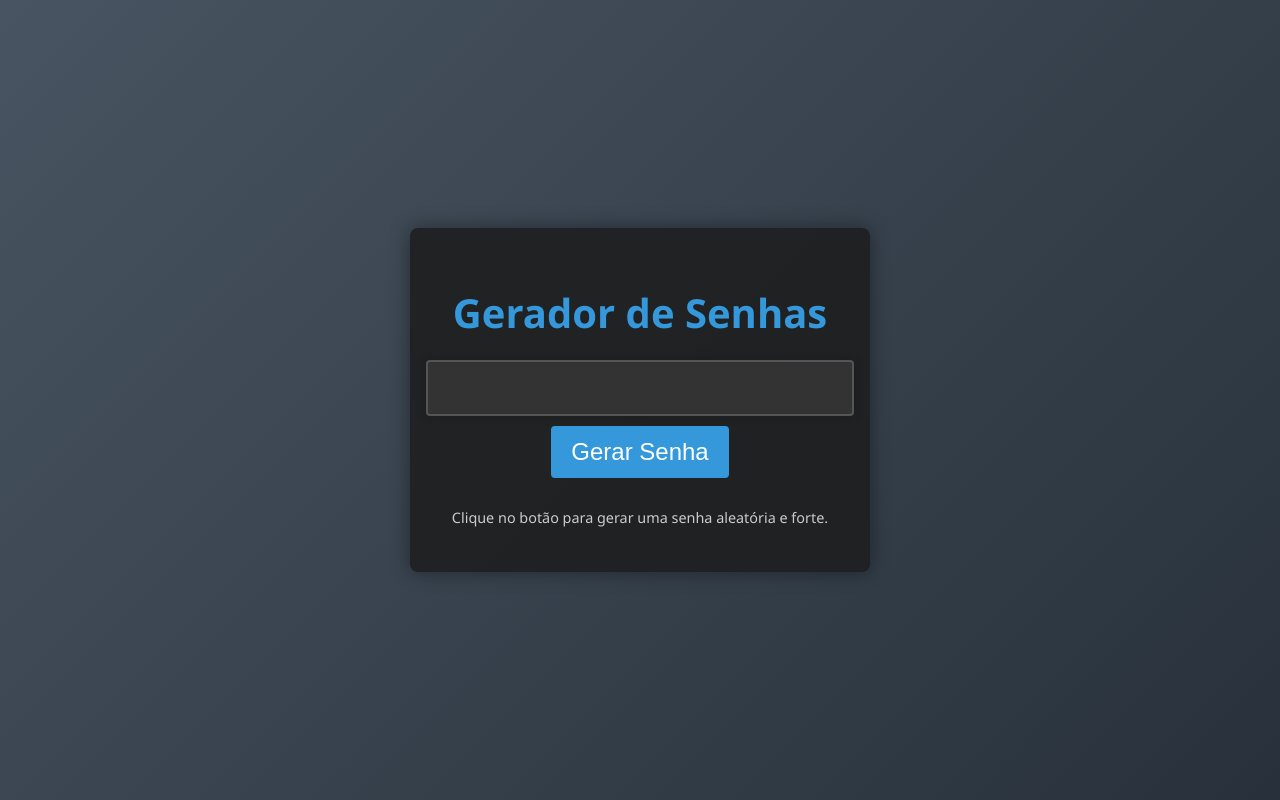
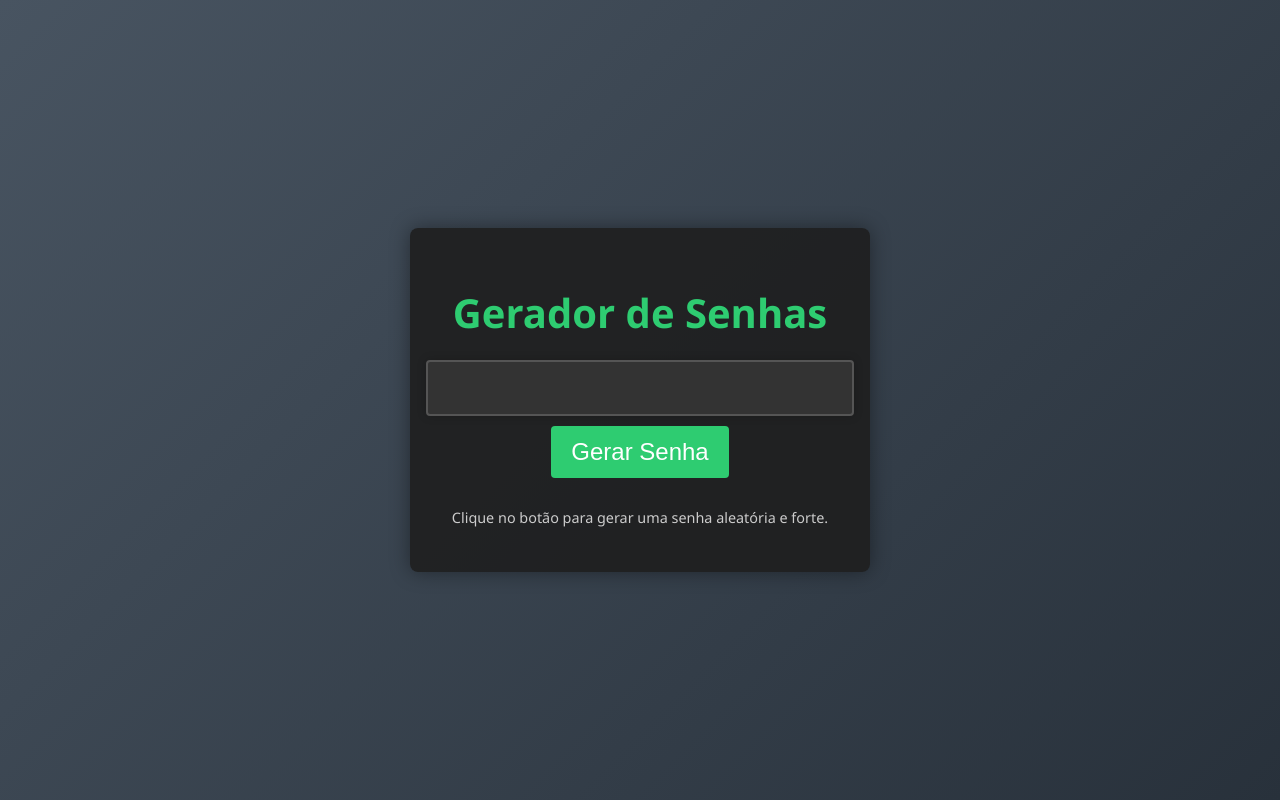
Before and after one commit to ThBanza/Gerador-de-Senha, a plain HTML site: page index.html in a window 1280 px wide. Drawn offline with Linux system fonts and the light colour scheme.

Commit message:
trocando cores

```diff
--- a/styles.css
+++ b/styles.css
@@ -18,7 +18,7 @@ body {
 }
 
 h1 {
-  color: #3498db;
+  color: #2ecc71; /* Alterando para verde escuro */
   font-size: 2.5rem;
   margin-bottom: 20px;
 }
@@ -46,7 +46,7 @@ h1 {
   padding: 12px 20px;
   font-size: 1.5rem;
   cursor: pointer;
-  background-color: #3498db;
+  background-color: #2ecc71; /* Alterando para verde escuro */
   color: #fff;
   border: none;
   border-radius: 4px;
@@ -55,7 +55,7 @@ h1 {
 }
 
 #generatePasswordBtn:hover {
-  background-color: #2980b9;
+  background-color: #27ae60; /* Alterando para um tom mais escuro de verde */
 }
 
 .disclaimer {
```
